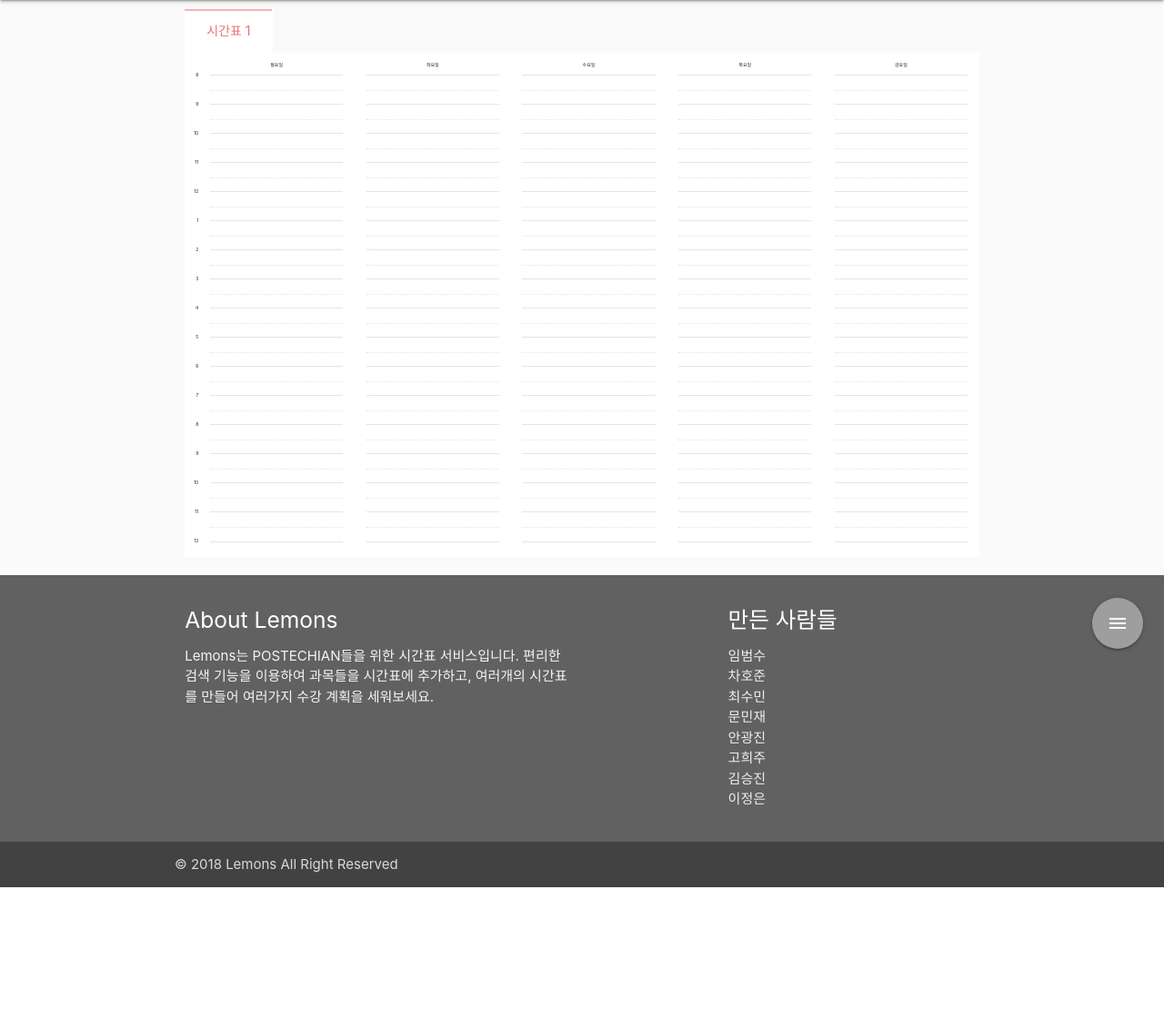
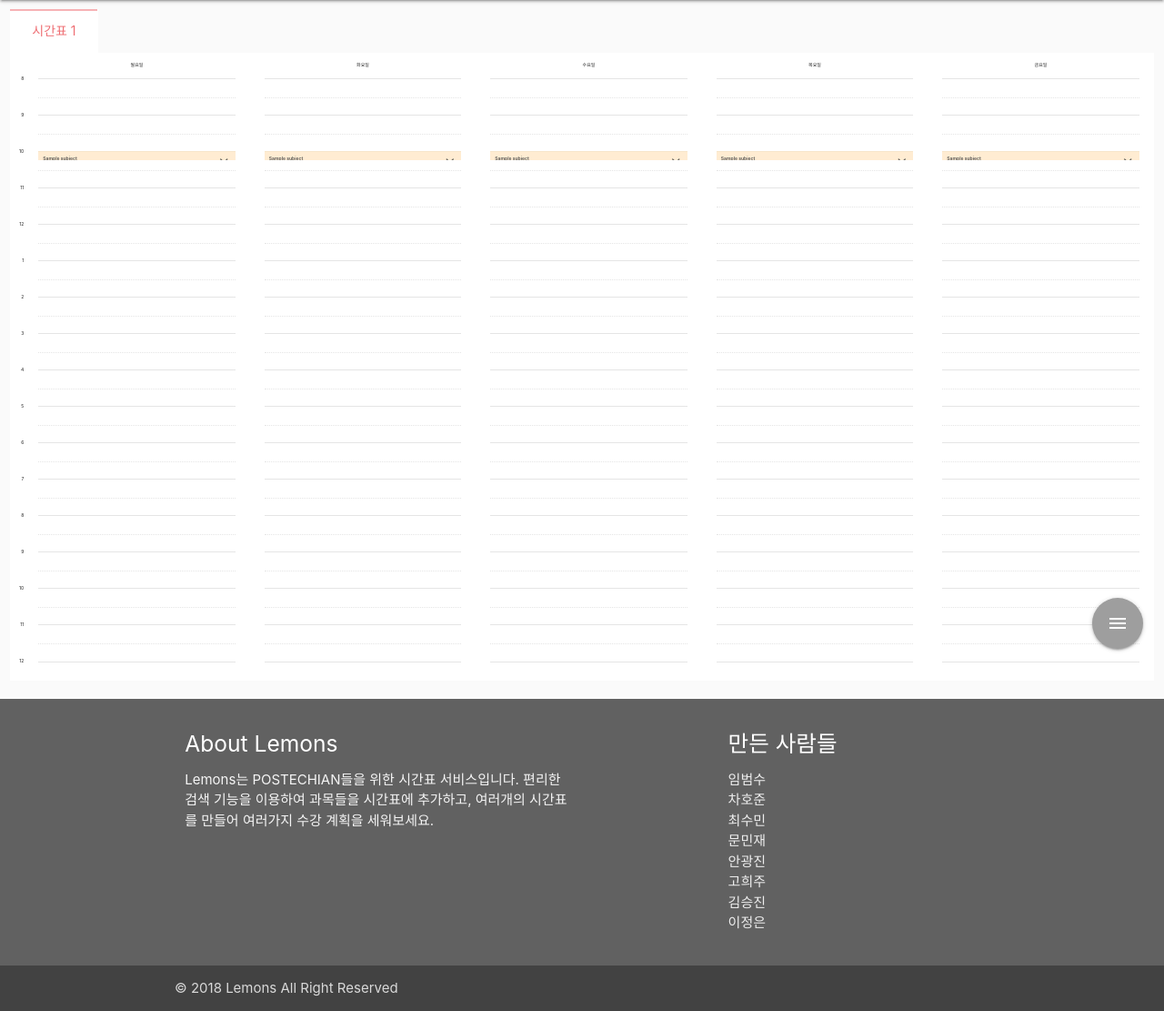
Before and after one commit to lbs1163/lemons, a Django app: page / in a window 1280 px wide. Shown: the part 64-1175 px from the top of the page at 91% size. Before the commit the page ends 1039 px from the top, so only its background shows below. Run offline with Django 3.2, Linux system fonts and the light colour scheme; a user stored in the database is signed in; tables that the repository leaves empty hold one stand-in row (values such as "Sample post"); some libraries are stand-ins or nearby versions.

Commit message:
draw periods

```diff
--- a/core/static/css/style.css
+++ b/core/static/css/style.css
@@ -52,24 +52,25 @@ main {
 .timetable .time p {
 	margin: 0;
 	vertical-align: middle;
-	height: 4vh;
-	line-height: 4vh;
+	height: 5vh;
+	line-height: 5vh;
 }
 
 .timetable .daybox {
 	background-color: white;
-	padding: 2vh 0;
+	padding: 2.5vh 0;
 	padding-left: 15px;
 }
 
 .timetable .day {
 	width: 20%;
 	display: inline-block;
-	padding: 0 1vw;
+	padding: 0 1.25vw;
+	position: relative;
 }
 
 .timetable .hour {
-	height: 4vh;
+	height: 5vh;
 	box-sizing: border-box;
 	border-top: 1px solid #e5e5e5;
 }
@@ -85,6 +86,39 @@ main {
 }
 
 .thirty-minute {
-	height: 2vh;
+	height: 2.5vh;
 	box-sizing: border-box;
 }
+
+.period {
+	position: absolute;
+	top: 0;
+	left: 0;
+	right: 0;
+	font-size: 5px;
+	margin: 0 1.25vw;
+	padding: 5px;
+	background-color: rgb(255, 229, 191);
+	opacity: 0.7;
+	overflow-y: hidden;
+}
+
+@media screen and (max-width: 600px) {
+	.period {
+		font-size: 1px;
+	}
+}
+
+.period p {
+	margin: 0;
+}
+
+.period p.name {
+	font-weight: bold;
+	padding-right: 15px;
+}
+
+.period p.delete {
+	right: 5px;
+	position: absolute;
+}
--- a/core/static/js/timetable.js
+++ b/core/static/js/timetable.js
@@ -61,3 +61,34 @@ function addSubjectToTimetable(timetable, subject) {
 
 function deleteSubjectFromTimetable(timetable, subject) {
 }
+
+function redrawPeriod(period) {
+    var start = period.attr('start');
+    var end = period.attr('end');
+
+    var starts = start.split(":");
+    var start_hour = parseInt(starts[0]);
+    var start_minute = parseInt(starts[1]);
+
+    var ends = end.split(":");
+    var end_hour = parseInt(ends[0]);
+    var end_minute = parseInt(ends[1]);
+
+    var delta = (end_hour * 60 + end_minute) - (start_hour * 60 + start_minute);
+
+    var height = (delta * 2.5 / 30) + "vh";
+    var top = (((start_hour - 8) * 60 + start_minute) * 2.5 / 30) + "vh";
+
+    period.css("height", height);
+    period.css("top", top);
+}
+
+function redrawTimetable() {
+    $(".period").each(function() {
+        redrawPeriod($(this));
+    });
+}
+
+window.onload = function() {
+    redrawTimetable();
+};
--- a/core/templates/core/index.html
+++ b/core/templates/core/index.html
@@ -3,7 +3,7 @@
 {% load static %}
 
 {% block content %}
-<div class="container">
+<div class="container-fluid">
 
     <div class="row" id="timetable">
         <div class="col s12">
@@ -51,6 +51,19 @@
                 <!--
                 {% for day in days %}
                 --><div class="day" day="{{day}}">
+                    {% for subject in timetable.subjects.all %}
+                    {% for period in subject.period_set.all %}
+                    {% if period.mon and day == "mon" or period.tue and day == "tue" or period.wed and day == "wed" or period.thu and day == "thu" or period.fri and day == "fri" %}
+                    <div class="period" subject="{{subject.pk}}"
+                    start="{{period.start|time:'G:i'}}" end="{{period.end|time:'G:i'}}">
+                        <p class="delete"><i class="tiny material-icons">clear</i></p>
+                        <p class="name">{{subject.name}}</p>
+                        <p class="professor">{{subject.professor}}</p>
+                        <p class="place">{{period.place}}</p>
+                    </div>
+                    {% endif %}
+                    {% endfor %}
+                    {% endfor %}
                     {% for hour in hours %}
                     <div class="hour" hour="{{hour}}">
                         <div class="thirty-minute" start="0">
```
